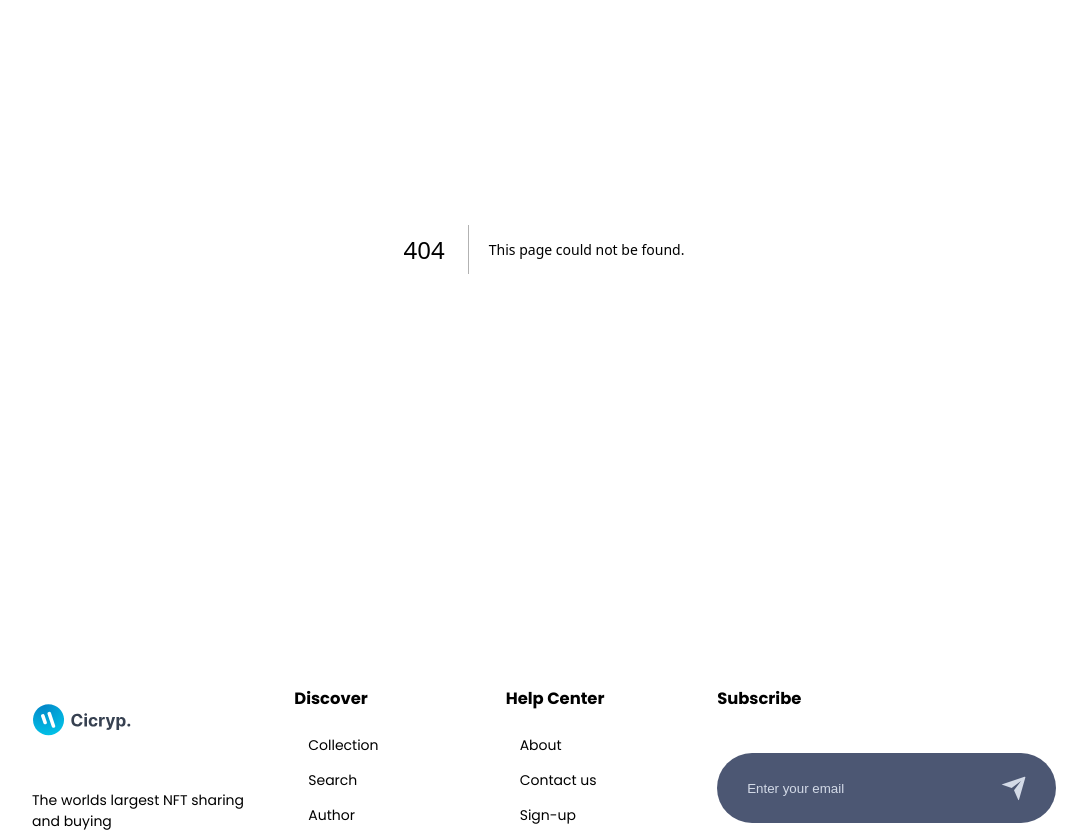
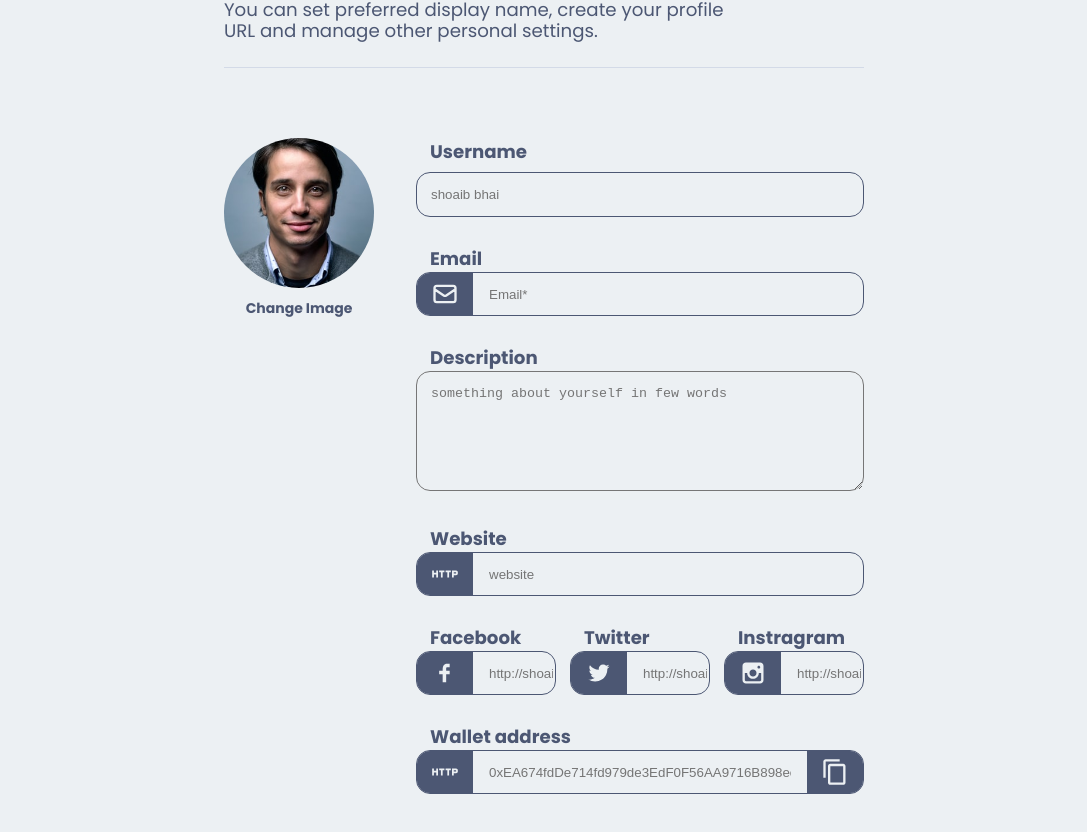
Before and after one commit to rahul12st/NFT-Marketplace, a Next.js app: page /account in a window 1280 px wide. Before the commit this address had no page. Shown: the part 299-1131 px from the top of the page, without its empty margins (96-1183 px from the left). Built offline with nearby package versions, Linux system fonts and the light colour scheme.

Commit message:
Added Account page

```diff
--- /dev/null
+++ b/AccountPage/Form/Form.jsx
@@ -0,0 +1,119 @@
+import React from "react";
+import { HiOutlineMail } from "react-icons/hi";
+import { MdOutlineHttp, MdOutlineContentCopy } from "react-icons/md";
+import {
+  TiSocialFacebook,
+  TiSocialTwitter,
+  TiSocialInstagram,
+} from "react-icons/ti";
+
+//INTERNAL IMPORT
+import Style from "./Form.module.css";
+import { Button } from "../../components/componentsindex.js";
+
+const Form = () => {
+  return (
+    <div className={Style.Form}>
+      <div className={Style.Form_box}>
+        <form>
+          <div className={Style.Form_box_input}>
+            <label htmlFor="name">Username</label>
+            <input
+              type="text"
+              placeholder="shoaib bhai"
+              className={Style.Form_box_input_userName}
+            />
+          </div>
+
+          <div className={Style.Form_box_input}>
+            <label htmlFor="email">Email</label>
+            <div className={Style.Form_box_input_box}>
+              <div className={Style.Form_box_input_box_icon}>
+                <HiOutlineMail />
+              </div>
+              <input type="text" placeholder="Email*" />
+            </div>
+          </div>
+
+          <div className={Style.Form_box_input}>
+            <label htmlFor="description">Description</label>
+            <textarea
+              name=""
+              id=""
+              cols="30"
+              rows="6"
+              placeholder="something about yourself in few words"
+            ></textarea>
+          </div>
+
+          <div className={Style.Form_box_input}>
+            <label htmlFor="website">Website</label>
+            <div className={Style.Form_box_input_box}>
+              <div className={Style.Form_box_input_box_icon}>
+                <MdOutlineHttp />
+              </div>
+
+              <input type="text" placeholder="website" />
+            </div>
+          </div>
+
+          <div className={Style.Form_box_input_social}>
+            <div className={Style.Form_box_input}>
+              <label htmlFor="facebook">Facebook</label>
+              <div className={Style.Form_box_input_box}>
+                <div className={Style.Form_box_input_box_icon}>
+                  <TiSocialFacebook />
+                </div>
+                <input type="text" placeholder="http://shoaib" />
+              </div>
+            </div>
+            <div className={Style.Form_box_input}>
+              <label htmlFor="Twitter">Twitter</label>
+              <div className={Style.Form_box_input_box}>
+                <div className={Style.Form_box_input_box_icon}>
+                  <TiSocialTwitter />
+                </div>
+                <input type="text" placeholder="http://shoaib" />
+              </div>
+            </div>
+            <div className={Style.Form_box_input}>
+              <label htmlFor="Instragram">Instragram</label>
+              <div className={Style.Form_box_input_box}>
+                <div className={Style.Form_box_input_box_icon}>
+                  <TiSocialInstagram />
+                </div>
+                <input type="text" placeholder="http://shoaib" />
+              </div>
+            </div>
+          </div>
+
+          <div className={Style.Form_box_input}>
+            <label htmlFor="wallet">Wallet address</label>
+            <div className={Style.Form_box_input_box}>
+              <div className={Style.Form_box_input_box_icon}>
+                <MdOutlineHttp />
+              </div>
+              <input
+                type="text"
+                placeholder="0xEA674fdDe714fd979de3EdF0F56AA9716B898ec8"
+              />
+              <div className={Style.Form_box_input_box_icon}>
+                <MdOutlineContentCopy />
+              </div>
+            </div>
+          </div>
+
+          <div className={Style.Form_box_btn}>
+            <Button
+              btnName="Upload profile"
+              handleClick={() => {}}
+              classStyle={Style.button}
+            />
+          </div>
+        </form>
+      </div>
+    </div>
+  );
+};
+
+export default Form;
--- /dev/null
+++ b/AccountPage/Form/Form.module.css
@@ -0,0 +1,94 @@
+
+
+.Form{
+    width: 100%;
+}
+
+.Form_box_input{
+    margin-top: 2rem;
+}
+
+.Form_box_input label{
+    display: block;
+    width: 100%;
+    margin-left: 1rem;
+    font-weight: 700;
+    font-size: 1.3rem;
+}
+
+.Form_box_input_userName{
+    width: 100%;
+    border: 1px solid var(--icons-color);
+    padding: 1rem;
+    border-radius: 1rem;
+    background-color: transparent;
+    margin-top: .5rem;
+    outline: none;
+}
+
+.Form_box_input::placeholder{
+    font-size: 1.2rem;
+    color: var(--icons-color);
+}
+
+.Form_box_input_box{
+    width: 100%;
+    border: 1px solid var(--icons-color);
+    border-radius: 1rem;
+    align-items: center;
+    display: flex;
+    gap: 1rem;
+    overflow: hidden;
+}
+
+.Form_box_input_box_icon{
+    font-size: 2rem;
+    background-color: var(--icons-color);
+    padding: .5rem 1rem;
+    color: var(--main-bg-color);
+    display: grid;
+    cursor: pointer;
+}
+
+.Form_box_input_box input{
+    width: 90%;
+    border: 0;
+    background-color: transparent;
+    outline: none;
+}
+
+.Form_box_input textarea{
+    width: 100%;
+    background-color: transparent;
+    outline: none;
+    border-radius: 1rem;
+    padding: 1rem;
+}
+
+.Form_box_input_social{
+    display: grid;
+    grid-template-columns: repeat(3, 1fr);
+    gap: 1rem;
+}
+.Form_box_btn{
+    margin: 4rem 0;
+}
+
+.button{
+    width: 100%;
+    display: flex;
+    justify-content: center;
+    font-size: 1.5rem;
+}
+
+@media screen and (max-width: 35em) {
+    .Form_box_input_social{
+        grid-template-columns: 1fr;
+    }
+}
+
+@media screen and (min-width: 425px) and (max-width: 768px) {
+    .Form_box_input_social{
+        grid-template-columns: 1fr 1fr;
+    }
+}
--- a/components/NavBar/Discover/Discover.jsx
+++ b/components/NavBar/Discover/Discover.jsx
@@ -22,7 +22,7 @@
   },
   {
     name: "Account Setting",
-    link:"account setting"
+    link:"account"
   },
   {
     name: "Connect wallet",
--- /dev/null
+++ b/pages/account.js
@@ -0,0 +1,53 @@
+import React, { useState, useMemo, useCallback, useContext } from "react";
+import Image from "next/image";
+import { useDropzone } from "react-dropzone";
+
+//INTERNAL IMPORT
+import Style from "../styles/account.module.css";
+import images from "../img";
+import From from "../AccountPage/Form/Form";
+
+const account = () => {
+  const [fileUrl, setFileUrl] = useState(null);
+
+  const onDrop = useCallback(async (acceptedFile) => {
+    setFileUrl(acceptedFile[0]);
+  }, []);
+
+  const { getRootProps, getInputProps } = useDropzone({
+    onDrop,
+    accept: "image/*",
+    maxSize: 5000000
+  });
+
+  return (
+    <div className={Style.account}>
+      <div className={Style.account_info}>
+        <h1>Profile settings</h1>
+        <p>
+          You can set preferred display name, create your profile URL and manage
+          other personal settings.
+        </p>
+      </div>
+
+      <div className={Style.account_box}>
+        <div className={Style.account_box_img} {...getRootProps()}>
+          <input {...getInputProps()} />
+          <Image
+            src={images.user1}
+            alt="account upload"
+            width={150}
+            height={150}
+            className={Style.account_box_img_img}
+          />
+          <p className={Style.account_box_img_para}>Change Image</p>
+        </div>
+        <div className={Style.account_box_form}>
+          <From />
+        </div>
+      </div>
+    </div>
+  );
+};
+
+export default account;
--- /dev/null
+++ b/styles/account.module.css
@@ -0,0 +1,87 @@
+
+.account{
+    width: 100%;
+    margin-block: 6rem;
+}
+
+.account_info{
+    width: 50%;
+    margin:  0 auto;
+    border-bottom: 1px solid var(--shadow-dark-color);
+}
+
+.account_info h1{
+    font-size: 4rem;
+    line-height: .5;
+}
+
+.account_info p{
+    font-size: 1.3rem;
+    width: 80%;
+    line-height: 1.2;
+    padding-bottom: .5rem;
+}
+
+.account_box{
+    width: 50%;
+    margin:  0 auto;
+
+    display: grid;
+    grid-template-columns: 1fr 5fr;
+    margin-top: 3rem;
+    gap: 3rem;
+    align-items: flex-start;
+}
+
+.account_box_img{
+    margin-top: 2rem;
+    cursor: pointer;
+    position: relative;
+    text-align: center;
+}
+
+.account_box_img_img{
+    border-radius: 50%;
+}
+
+.account_box_img_para{
+    font-weight: 700;
+    font-size: 1rem;
+    line-height: 0;
+}
+
+@media screen and (max-width: 35em) {
+    .account_info{
+        width: 90%;
+    }
+    .account_info h1{
+        font-size: 2rem;
+    }
+
+    .account_info p{
+        font-size: 1rem;
+        width: 100%;
+    }
+    .account_box{
+        width: 90%;
+        grid-template-columns: 1fr;
+    }
+}
+
+@media screen and (min-width: 425px) and (max-width: 768px) {
+    .account_info{
+        width: 90%;
+    }
+    .account_info h1{
+        font-size: 2rem;
+    }
+
+    .account_info p{
+        font-size: 1rem;
+        width: 100%;
+    }
+    .account_box{
+        width: 90%;
+        grid-template-columns: 1fr;
+    }
+}
```
Also changed, not shown: package.json (+5 -2 lines), 1 other file (tests, documents, lock files or other folders).
